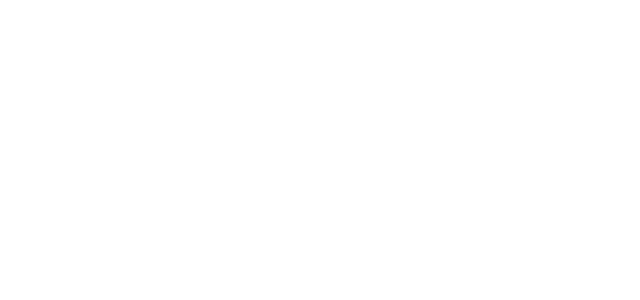
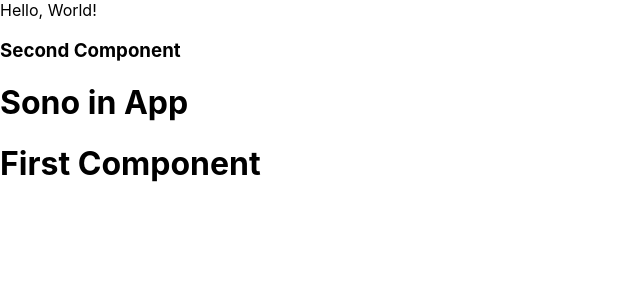
Before and after one commit to Ruma303/react-components, a React (Create React App) app: page / in a window 1280 px wide. Shown: the top 300 px of the page, without its empty margins (0-640 px from the left). Built offline with nearby package versions, Linux system fonts and the light colour scheme.

Commit message:
studio dei componenti

```diff
--- a/src/App.js
+++ b/src/App.js
@@ -1,4 +1,13 @@
+import FirstComponent from "./FirstComponent";
 function App() {
-  return <div className="App"></div>;
+  return (
+    <div className="App">
+        <h1>Sono in App</h1>
+        <FirstComponent />
+    </div>
+  );
 }
 export default App;
+
+{/* <FirstComponent />
+<FirstComponent /> */}
--- a/src/FirstComponent.js
+++ b/src/FirstComponent.js
@@ -0,0 +1,10 @@
+import React from "react";
+
+const FirstComponent = () => {
+  return (
+    <div>
+        <h1>First Component</h1>
+    </div>
+  )
+}
+export default FirstComponent;
--- a/src/index.js
+++ b/src/index.js
@@ -3,8 +3,20 @@
 import "./index.css";
 import App from "./App";
 const root = ReactDOM.createRoot(document.getElementById("root"));
+const SecondComponent = () => {
+    return <h3>Second Component</h3>;
+}
+function Hello() {
+    return (
+        <>
+            <div>Hello, World!</div>
+            <SecondComponent />
+        </>
+    );
+}
 root.render(
   <React.StrictMode>
+    <Hello />
     <App />
   </React.StrictMode>
 );
```
